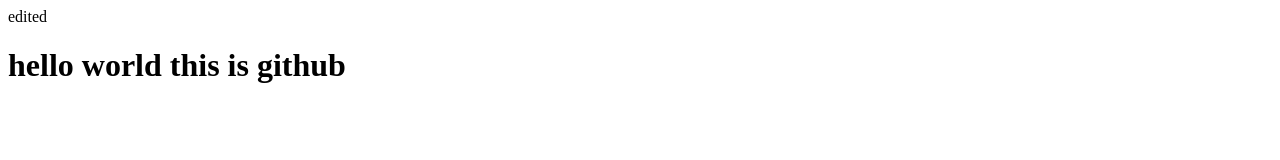
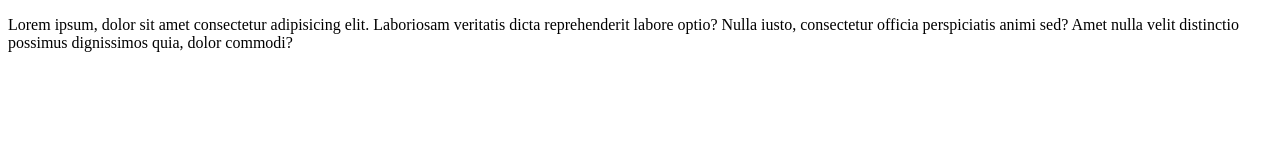
Before and after one commit to mayank-sahu-coder/second, a plain HTML site: page index.html in a window 1280 px wide. Drawn offline with Linux system fonts and the light colour scheme.

Commit message:
added paragraph in html file

```diff
--- a/index.html
+++ b/index.html
@@ -9,7 +9,11 @@
     <title>Document</title>
   </head>
   <body>
-    edited
-    <h1>hello world this is github</h1>
+    <p>
+      Lorem ipsum, dolor sit amet consectetur adipisicing elit. Laboriosam
+      veritatis dicta reprehenderit labore optio? Nulla iusto, consectetur
+      officia perspiciatis animi sed? Amet nulla velit distinctio possimus
+      dignissimos quia, dolor commodi?
+    </p>
   </body>
 </html>
```
